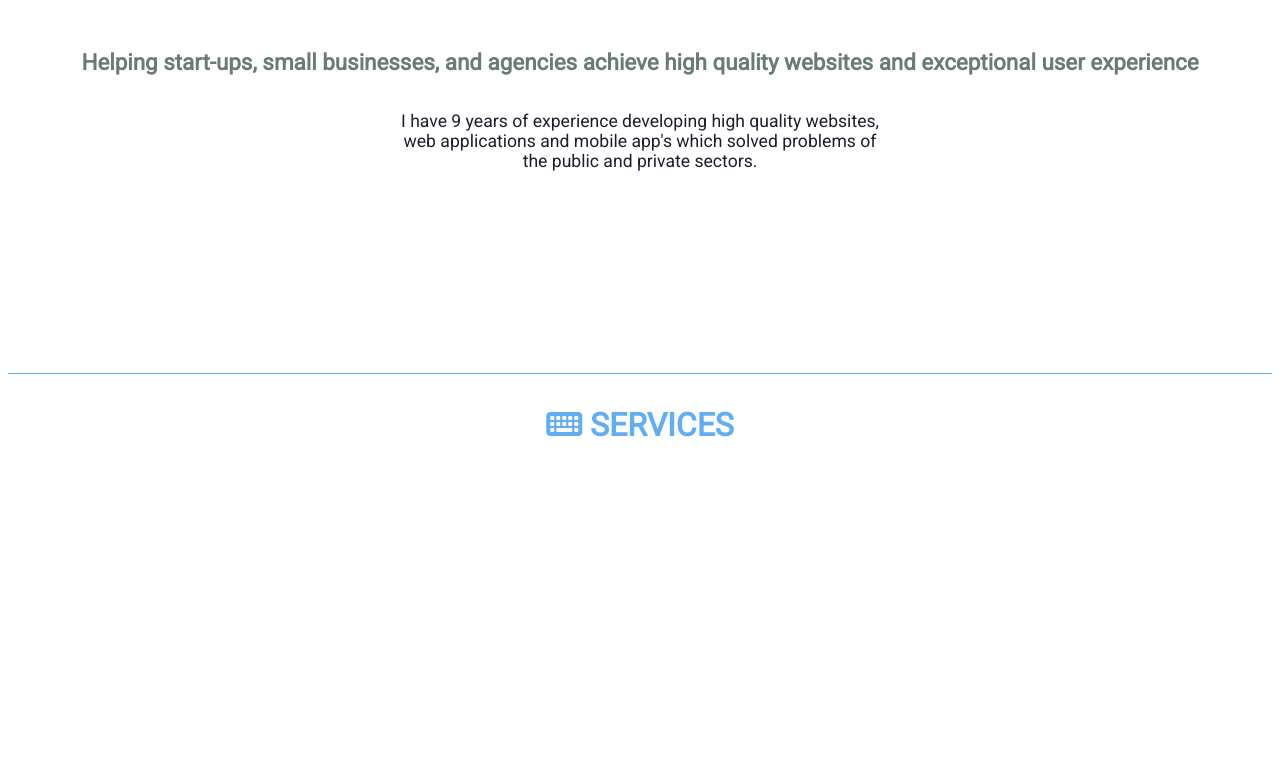
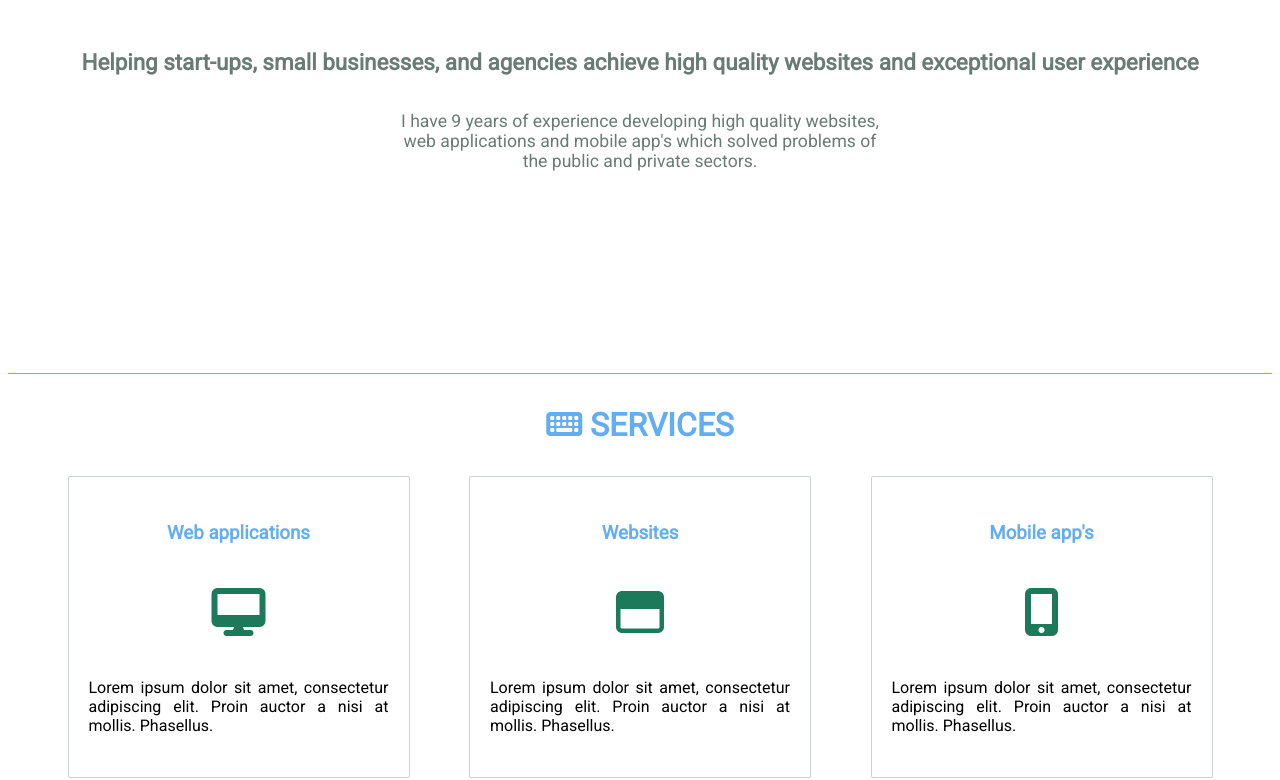
Before and after one commit to clluiz/cleiton.me, a website: page index.html in a window 1280 px wide. Shown: the part 347-1127 px from the top of the page. Drawn offline with Linux system fonts and the light colour scheme.

Commit message:
Create services section

```diff
--- a/css/index.css
+++ b/css/index.css
@@ -1,8 +1,8 @@
 :root {
   --main-color: #1c795a;
-  --gray: #1D1E2C;
   --white: #FFFFFF;
-  --light-gray: #6A7B76;
+  --gray: #6A7B76;
+  --light-gray: #CBD2D0;
   --secondary-color: #63ADF2;
 }
 
@@ -57,7 +57,7 @@ h2 {
 }
 
 .home h2 {
-  color: var(--light-gray);
+  color: var(--gray);
   text-align: center;
 }
 
@@ -68,18 +68,6 @@ h2 {
   text-align: center;
 }
 
-.about {
-  display: flex;
-  flex-direction: column;
-  align-items: center;
-}
-
-.about p {
-  text-align: justify;
-  font-size: 1.3em;
-  color: var(--light-gray);
-}
-
 form label {
   display: block;
 }
@@ -87,7 +75,7 @@ form label {
 form input {
   height: 50px;
   border: none;
-  border-bottom: 1px solid var(--light-gray);
+  border-bottom: 1px solid var(--gray);
 }
 
 form > div {
@@ -105,7 +93,7 @@ form button[type=submit] {
 form textarea {
   height: 150px;
   border: none;
-  border-bottom: 1px solid var(--light-gray);
+  border-bottom: 1px solid var(--gray);
 }
 
 .section__title {
@@ -172,6 +160,39 @@ footer a:visited {
   color: var(--white);
 }
 
+.services__list {
+  display: flex;
+  flex-direction: row;
+  flex-flow: wrap;
+  justify-content: space-evenly;
+}
+
+.services__list .card {
+  width: 300px;
+  height: 300px;
+  text-align: center;
+  border: 1px solid var(--light-gray);
+  border-radius: 2px;
+  margin-bottom: 15px;
+  display: flex;
+  flex-direction: column;
+  justify-content: space-evenly;
+  padding: 0 20px;
+}
+
+.card h3 {
+  color: var(--secondary-color);
+}
+
+.card p {
+  text-align: justify;
+}
+
+.card .fas, .far {
+  font-size: 3.0em;
+  color : var(--main-color);
+}
+
 /*
  * atomic
  */
--- a/index.html
+++ b/index.html
@@ -36,7 +36,8 @@
     </h2>
 
     <p>
-      I have 9 years of experience developing high quality websites, web applications and mobile app's which solved problems of the public and private sectors.
+      I have 9 years of experience developing high quality websites, web applications and mobile app's which solved
+      problems of the public and private sectors.
     </p>
 
   </section>
@@ -46,6 +47,36 @@
       <i class="fas fa-keyboard"></i>
       Services
     </h3>
+
+    <div class="services__list">
+      <div class="card">
+        <h3>Web applications</h3>
+        <div>
+          <i class="fas fa-desktop"></i>
+        </div>
+        <p>
+          Lorem ipsum dolor sit amet, consectetur adipiscing elit. Proin auctor a nisi at mollis. Phasellus.
+        </p>
+      </div>
+      <div class="card">
+        <h3>Websites</h3>
+        <div>
+          <i class="far fa-window-maximize"></i>
+        </div>
+        <p>
+          Lorem ipsum dolor sit amet, consectetur adipiscing elit. Proin auctor a nisi at mollis. Phasellus.
+        </p>
+      </div>
+      <div class="card">
+        <h3>Mobile app's</h3>
+        <div>
+          <i class="fas fa-mobile-alt"></i>
+        </div>
+        <p>
+          Lorem ipsum dolor sit amet, consectetur adipiscing elit. Proin auctor a nisi at mollis. Phasellus.
+        </p>
+      </div>
+    </div>
 
   </section>
 
```
